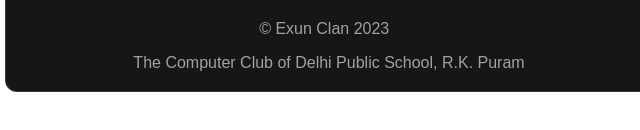
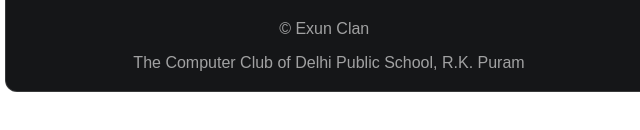
Before and after one commit to aludayalu/intrasudo24, a plain HTML site: page components/mail/otp.html in a window 1280 px wide. Shown: the part 450-580 px from the top of the page, 311-951 px from the left. Drawn offline with Linux system fonts and the light colour scheme.

Commit message:
mail footer changed

```diff
--- a/components/mail/otp.html
+++ b/components/mail/otp.html
@@ -60,7 +60,7 @@
                         <td>
                             <div style="width: 100%; color: rgba(255, 255, 255, 0.6); margin-top: 20px;">
                                 <div style="text-align: center;">
-                                    <p style="margin-right: 0.6rem;">&copy; Exun Clan 2023</p>
+                                    <p style="margin-right: 0.6rem;">&copy; Exun Clan</p>
                                     <p>The Computer Club of Delhi Public School, R.K. Puram</p>
                                 </div>
                             </div>
```
